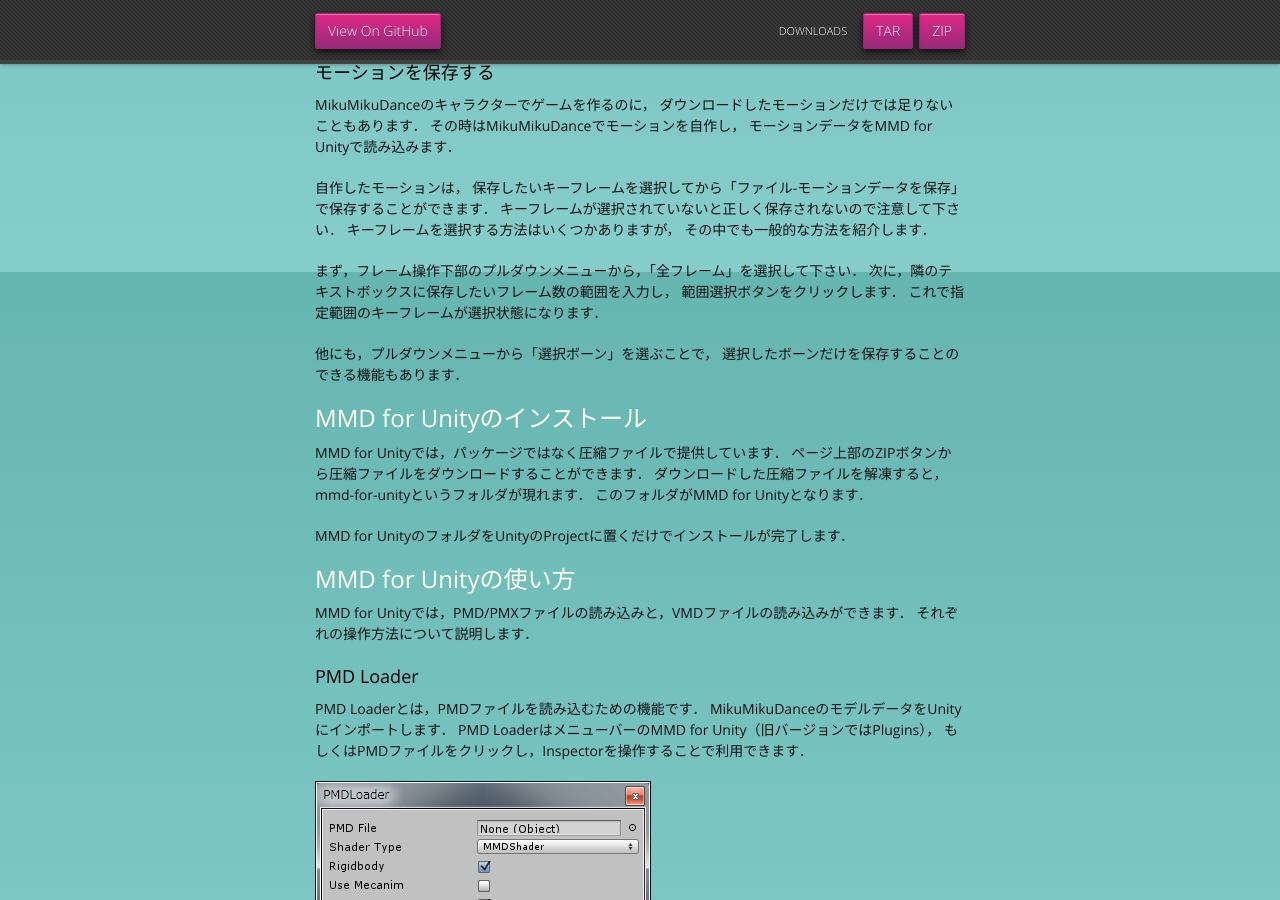
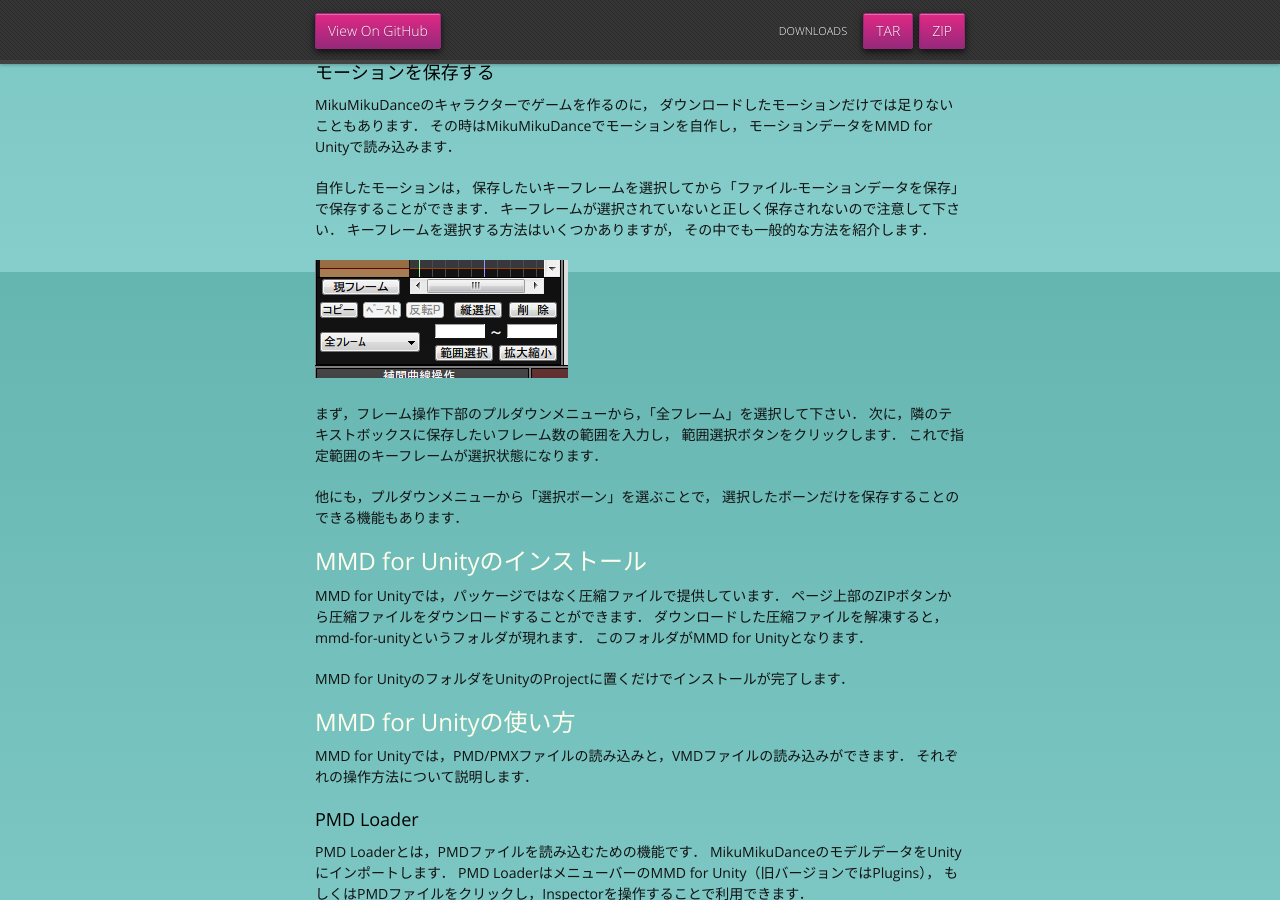
Before and after one commit to mmd-for-unity-proj/mmd-for-unity, a Jekyll site: the page built from tutorial.md, in a window 1280 px wide and 900 px high, scrolled down 628 px. Built offline with Jekyll 4.4.1, drawn with Linux system fonts in a browser that asks for light colours; nearby versions of some CDN libraries.

Commit message:
add an image

```diff
--- a/tutorial.md
+++ b/tutorial.md
@@ -45,6 +45,8 @@
 キーフレームが選択されていないと正しく保存されないので注意して下さい．
 キーフレームを選択する方法はいくつかありますが，
 その中でも一般的な方法を紹介します．
+
+![範囲選択まわり](images/all-frame.png)
 
 まず，フレーム操作下部のプルダウンメニューから，「全フレーム」を選択して下さい．
 次に，隣のテキストボックスに保存したいフレーム数の範囲を入力し，
```
Also changed, not shown: images/all-frame.png (added).
